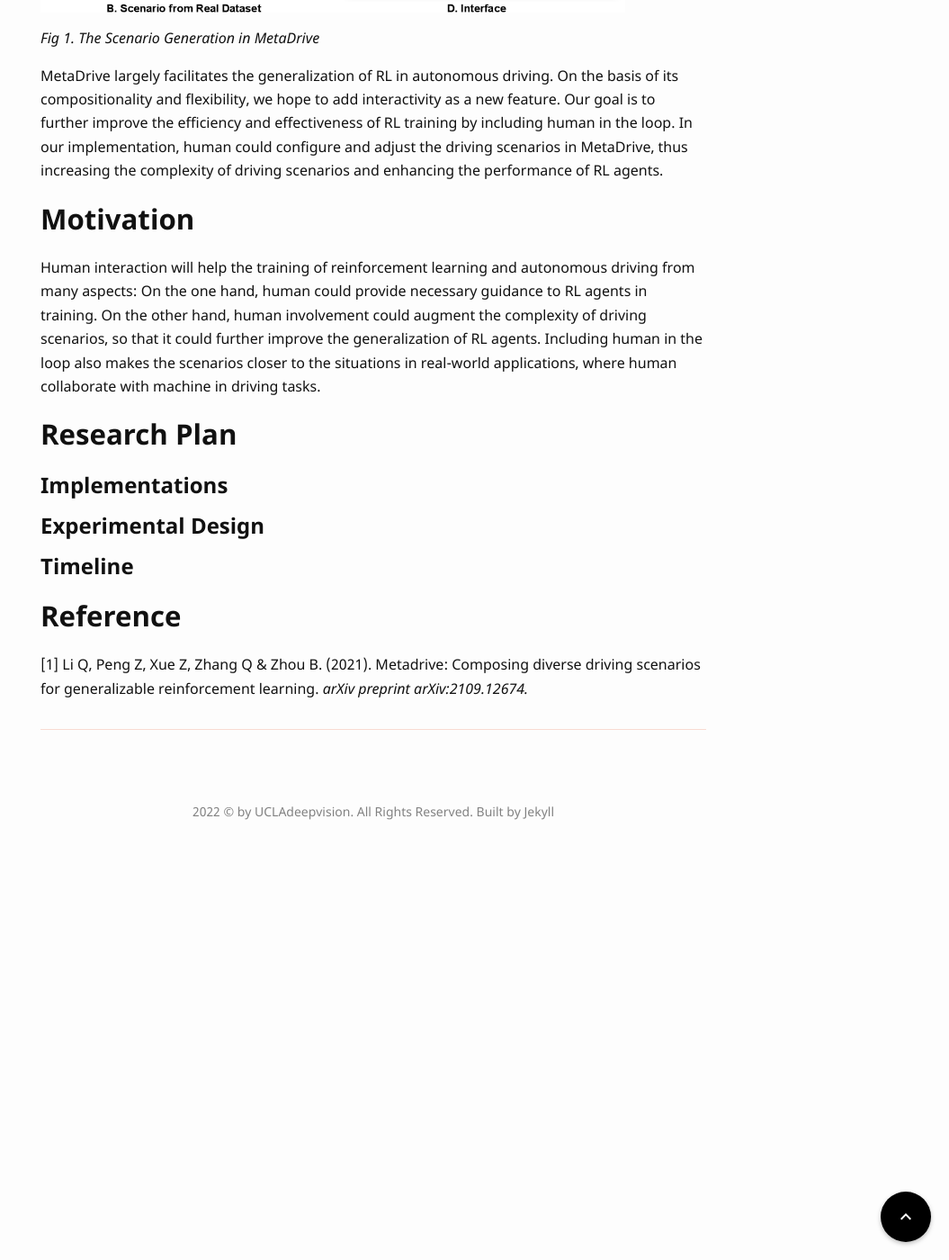
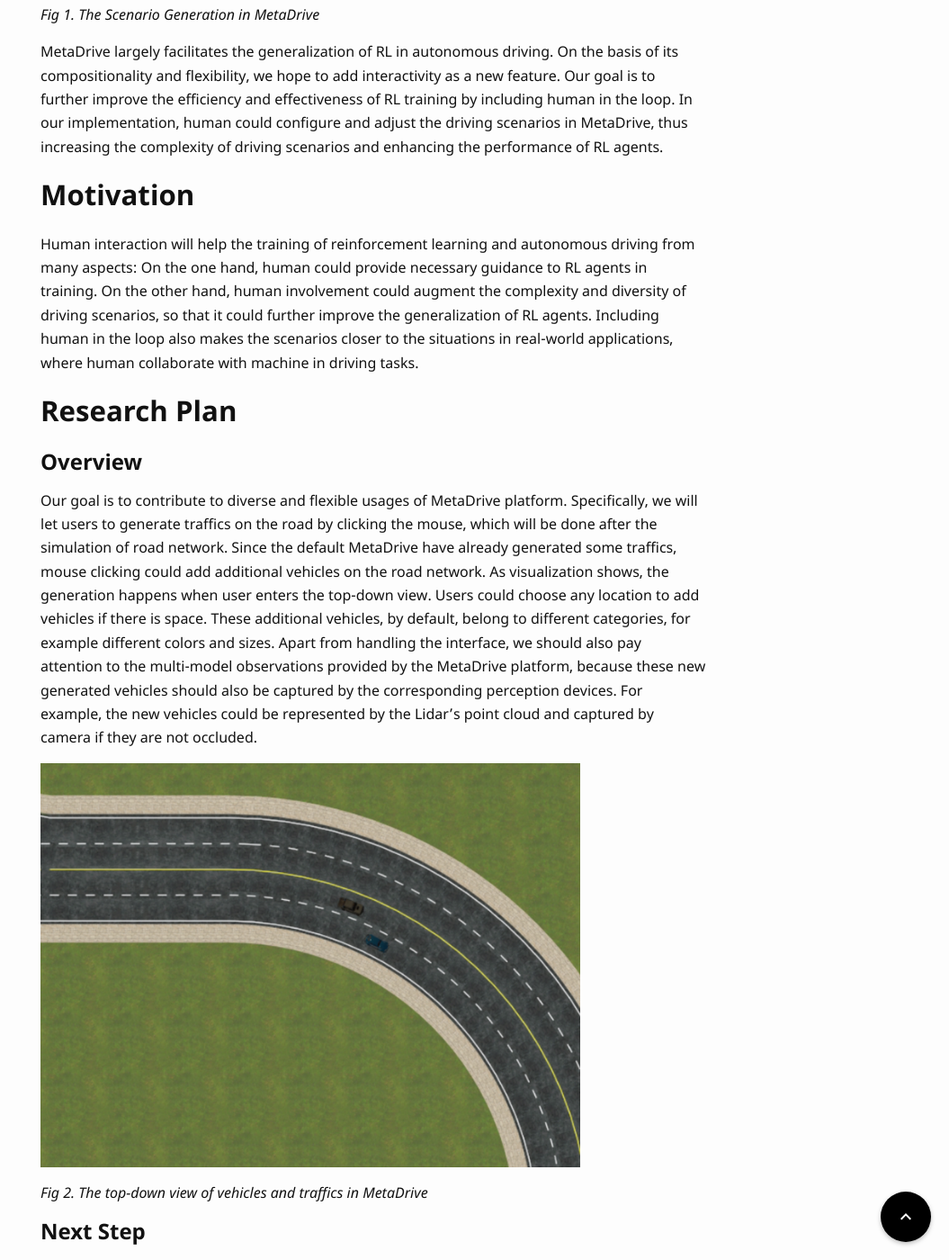
Before and after one commit to UCLAdeepvision/CS269-projects-2022spring, a Jekyll site: the page built from _posts/2022-04-22-team13-Interactive-Driving-Scenarios.md, in a window 1280 px wide and 1400 px high, scrolled down 1527 px. Shown: the whole window at 90% size, without its empty margins (225-1280 px from the left). Built offline with Jekyll 4.4.1, drawn with Linux system fonts in a browser that asks for light colours; some web fonts are replaced; comment, search, counter and statistics services are not loaded; some of the changed text lies outside the part shown.

Commit message:
research plan

```diff
--- a/_posts/2022-04-22-team13-Interactive-Driving-Scenarios.md
+++ b/_posts/2022-04-22-team13-Interactive-Driving-Scenarios.md
@@ -7,7 +7,7 @@ date: 2022-04-22
 ---
 
 
-> In this project, we hope to incorporate human interactions into the training scenarios of reinforcement learning and autonomous driving, as a supplement to the compositionality and flexibility of MetaDrive platform.
+> In this project, we hope to incorporate human interactions into the training scenarios of reinforcement learning and autonomous driving, as a supplement to the compositionality, diversity, and flexibility of MetaDrive platform.
 
 <!--more-->
 {: class="table-of-content"}
@@ -33,14 +33,22 @@ MetaDrive largely facilitates the generalization of  RL in autonomous driving. O
 
 ## Motivation
 
-Human interaction will help the training of reinforcement learning and autonomous driving from many aspects: On the one hand, human could provide necessary guidance to RL agents in training. On the other hand, human involvement could augment the complexity of driving scenarios, so that it could further improve the generalization of RL agents. Including human in the loop also makes the scenarios closer to the situations in real-world applications, where human collaborate with machine in driving tasks.
+Human interaction will help the training of reinforcement learning and autonomous driving from many aspects: On the one hand, human could provide necessary guidance to RL agents in training. On the other hand, human involvement could augment the complexity and diversity of driving scenarios, so that it could further improve the generalization of RL agents. Including human in the loop also makes the scenarios closer to the situations in real-world applications, where human collaborate with machine in driving tasks.
 
 ## Research Plan
-### Implementations
+### Overview
 
-### Experimental Design
+Our goal is to contribute to diverse and flexible usages of MetaDrive platform. Specifically, we will let users to generate traffics on the road by clicking the mouse, which will be done after the simulation of road network. Since the default MetaDrive have already generated some traffics, mouse clicking could add additional vehicles on the road network. As visualization shows, the generation happens when user enters the top-down view. Users could choose any location to add vehicles if there is space. These additional vehicles, by default, belong to different categories, for example different colors and sizes. Apart from handling the interface, we should also pay attention to the multi-model observations provided by the MetaDrive  platform, because these new generated vehicles should also be captured by the corresponding perception devices. For example, the new vehicles could be represented by the Lidar’s point cloud and captured by camera if they are not occluded.
 
-### Timeline
+
+
+![MetaDrive]({{ '/assets/images/13/figure_2.png' | relative_url }})
+{: style="width: 600px; max-width: 200%;"}
+*Fig 2. The top-down view of vehicles and traffics in MetaDrive*
+
+### Next Step
+
+Our next step is to simulate dangerous situations and corner cases, which are rarely captured by real-world datasets. In practical settings, there are many dangerous corner cases, for example, some objects could occasionally appear in front of the cars and some cars are driven in abnormal ways. These corner cases are rare, but they could lead to fatal traffic accidents. To this end, we hope to simulate these dangerous scenarios, which could be used by the machine learning algorithms to improve the road safety. Therefore, we will simulate more diverse obstacles and abnormal traffics. For example, obstacles owning different appearances and sizes, may appear randomly in front of the target vehicle. Vehicles could also change lanes frequently. These new features of MetaDrive could be used as simulation data for both reinforcement learning and perception tasks.
 
 ## Reference
 
```
Also changed, not shown: assets/images/13/figure_2.png (added).
